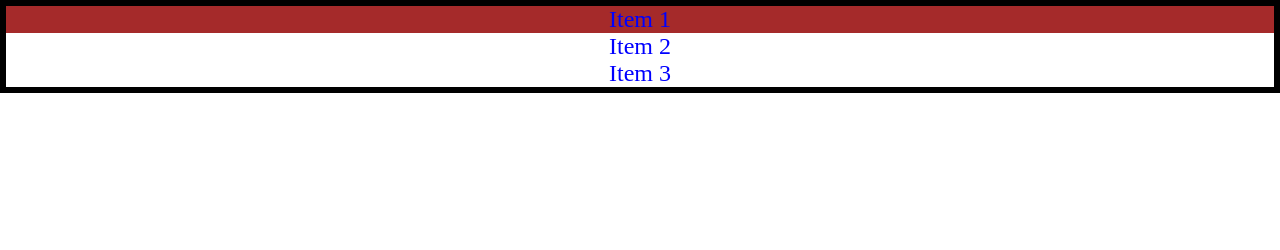
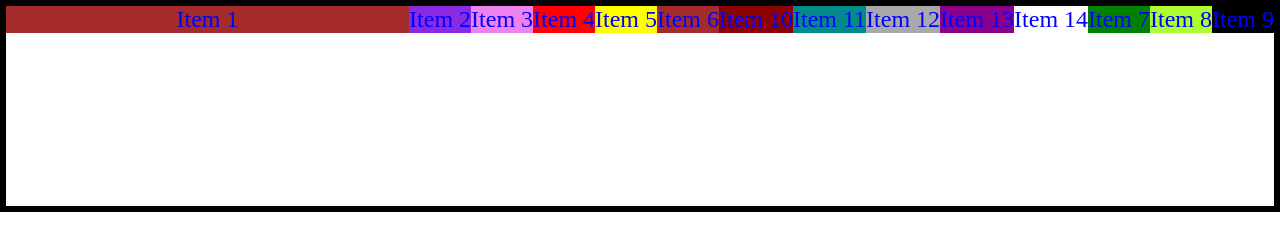
Before and after one commit to yogi-25/HTML-HTML5_basics, a plain HTML site: page index.html in a window 1280 px wide. Drawn offline with Linux system fonts and the light colour scheme.

Commit message:
Updated CSS flexbox

```diff
--- a/index.html
+++ b/index.html
@@ -6,8 +6,18 @@
     <div class="container">
         <div class="flex-item item-1">Item 1</div>
         <div class="flex-item item-2">Item 2</div>
-        <div class="flex-item item-2">Item 3</div>
-
+        <div class="flex-item item-3">Item 3</div>
+        <div class="flex-item item-4">Item 4</div>
+        <div class="flex-item item-5">Item 5</div>
+        <div class="flex-item item-6">Item 6</div>
+        <div class="flex-item item-7">Item 7</div>
+        <div class="flex-item item-8">Item 8</div>
+        <div class="flex-item item-9">Item 9</div>
+        <div class="flex-item item-10">Item 10</div>
+        <div class="flex-item item-11">Item 11</div>
+        <div class="flex-item item-12">Item 12</div>
+        <div class="flex-item item-13">Item 13</div>
+        <div class="flex-item item-14">Item 14</div>
     </div>
     </body>
 </html>
--- a/styles.css
+++ b/styles.css
@@ -3,6 +3,28 @@ body{
 }
 .container{
  border: 6px solid black;
+ display:flex;
+ height: 200px;
+ flex-wrap: wrap;
+ align-content:flex-start;
+
+
+ /* display:flex;   */
+  /*container bydefault shows horizontal when display property is flex then it shows horizontal axes*/
+ /* flex-direction: row;  /*  it represent the how items are stored in container  by default its value is row ..column, row ,row-reverse,column-reverse*/
+
+ /* flex-wrap: wrap;  control the wrapping of flex items within the container ..nowrap,wrap,wrap-reverse */
+
+
+ /*******shorthandd for flex direction and flex wrap****/
+/*
+ flex-flow: row-reverse wrap-reverse;
+ justify-content: flex-start; */
+ /* Align items and distribute any extra spacing in the parent container .The alignment is always along the main axis*/
+ /*flex-start,flex-end center space-between space-asround space-evenly*/
+
+ /* align-items: baseline; */
+
 
 }
 .flex-item{
@@ -13,4 +35,49 @@ body{
 }
 .item-1{
     background-color: brown;
+    flex:2 3 200px; /* flex is shorthand of flex-grow,flex-shrink,flex-basis ,,*/
 }
+.item-2{
+    background-color: blueviolet;
+}
+.item-3{
+    background-color: violet;
+}
+.item-4{
+    background-color: red;
+}
+.item-5{
+    background-color: yellow;
+}
+.item-6{
+    background-color: brown;
+}
+.item-7{
+    background-color: green;
+    order: 1;
+
+}
+.item-8{
+    background-color: greenyellow;
+    order:3;
+}
+.item-9{
+    background-color: black;
+    order:12;
+}
+.item-12{
+    background-color: yellow;
+    align-self: center;
+}
+.item-10{
+    background-color: darkred;
+}
+.item-11{
+    background-color: darkcyan;
+}
+.item-12{
+    background-color: darkgrey;
+}
+.item-13{
+    background-color: darkmagenta;
+}
```
